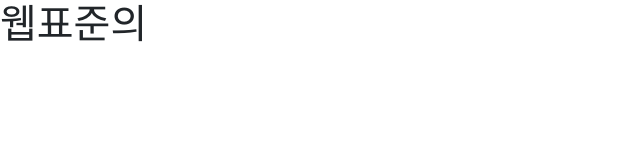
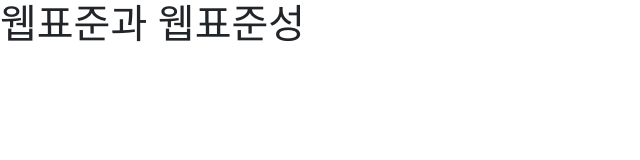
Before and after one commit to iamyaejin/iamyaejin.github.io, a plain HTML site: page index.html in a window 1280 px wide. Shown: the whole page, without its empty margins (0-640 px from the left). Drawn offline with nearby package versions, Linux system fonts and the light colour scheme.

Commit message:
html 수정

```diff
--- a/index.html
+++ b/index.html
@@ -11,7 +11,7 @@
     <title> 송예진의 Homepage</title>
   </head>
   <body>
-    <h1>웹표준의 </h1>
+    <h1>웹표준과 웹표준성 </h1>
 
     <!-- Optional JavaScript -->
     <!-- jQuery first, then Popper.js, then Bootstrap JS -->
```
